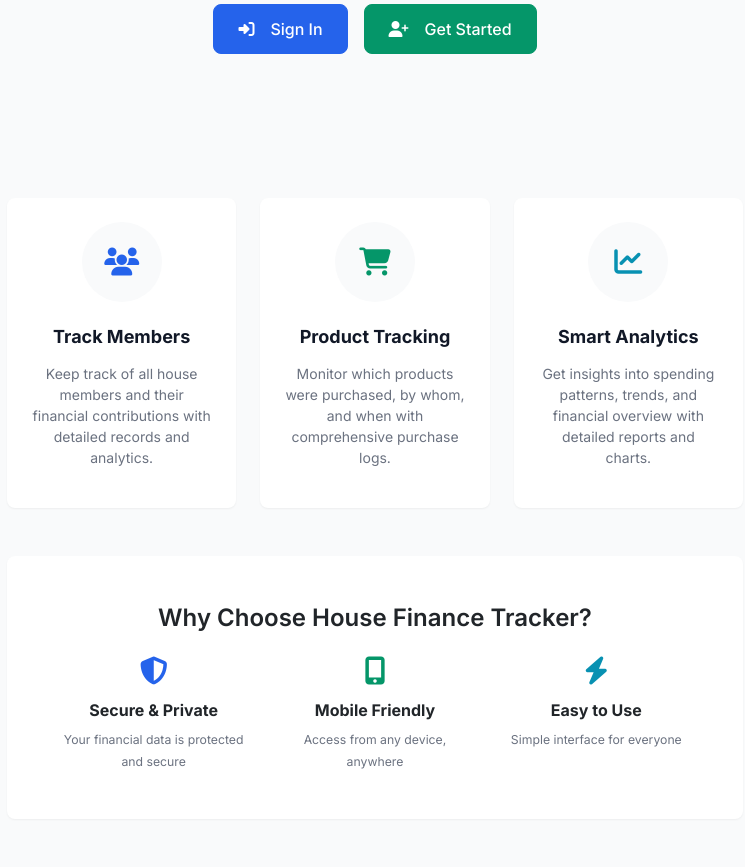
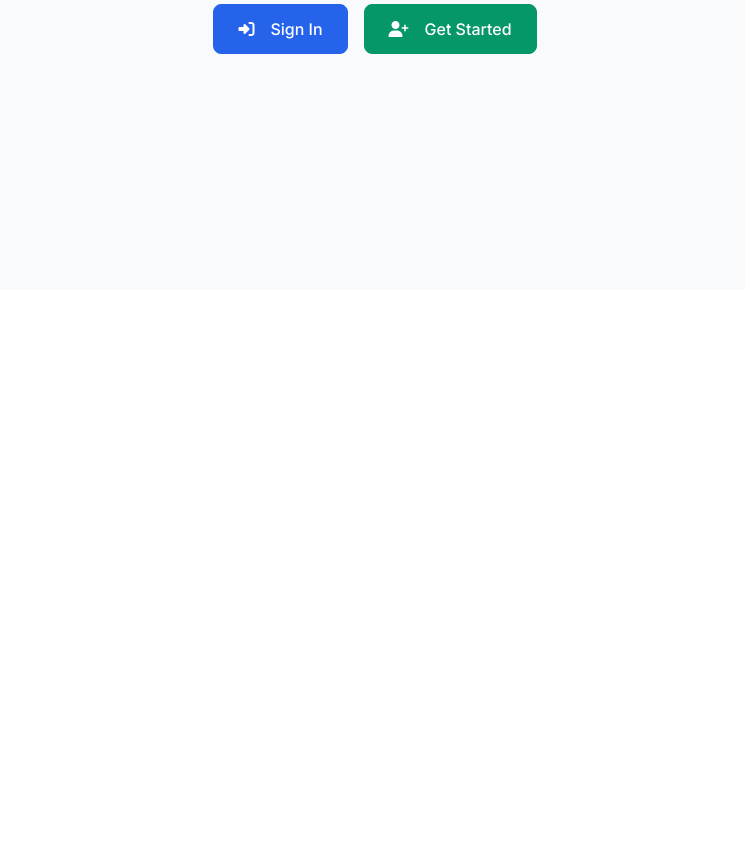
Before and after one commit to IstiaqueAhmd/Home, a FastAPI app: page / in a window 1280 px wide. Shown: the part 510-1377 px from the top of the page, without its empty margins (265-1010 px from the left). After the commit the page ends 564 px from the top, so only its background shows below. Run offline with FastAPI, Linux system fonts and the light colour scheme.

Commit message:
removed extras from landing page

```diff
--- a/templates/dashboard.html
+++ b/templates/dashboard.html
@@ -475,76 +475,6 @@
                     </div>
                 </div>
             </div>
-
-            <!-- Features Section -->
-            <div class="row g-4 mb-5">
-                <div class="col-12 col-md-6 col-lg-4">
-                    <div class="card h-100 text-center border-0">
-                        <div class="card-body p-4">
-                            <div class="bg-light rounded-circle d-inline-flex align-items-center justify-content-center mb-4"
-                                 style="width: 80px; height: 80px;">
-                                <i class="fas fa-users fa-2x text-primary"></i>
-                            </div>
-                            <h5 class="fw-bold mb-3">Track Members</h5>
-                            <p class="text-muted">Keep track of all house members and their financial contributions with detailed records and analytics.</p>
-                        </div>
-                    </div>
-                </div>
-
-                <div class="col-12 col-md-6 col-lg-4">
-                    <div class="card h-100 text-center border-0">
-                        <div class="card-body p-4">
-                            <div class="bg-light rounded-circle d-inline-flex align-items-center justify-content-center mb-4"
-                                 style="width: 80px; height: 80px;">
-                                <i class="fas fa-shopping-cart fa-2x text-success"></i>
-                            </div>
-                            <h5 class="fw-bold mb-3">Product Tracking</h5>
-                            <p class="text-muted">Monitor which products were purchased, by whom, and when with comprehensive purchase logs.</p>
-                        </div>
-                    </div>
-                </div>
-
-                <div class="col-12 col-md-6 col-lg-4 mx-md-auto">
-                    <div class="card h-100 text-center border-0">
-                        <div class="card-body p-4">
-                            <div class="bg-light rounded-circle d-inline-flex align-items-center justify-content-center mb-4"
-                                 style="width: 80px; height: 80px;">
-                                <i class="fas fa-chart-line fa-2x text-info"></i>
-                            </div>
-                            <h5 class="fw-bold mb-3">Smart Analytics</h5>
-                            <p class="text-muted">Get insights into spending patterns, trends, and financial overview with detailed reports and charts.</p>
-                        </div>
-                    </div>
-                </div>
-            </div>
-
-            <!-- Additional Benefits Section -->
-            <div class="row">
-                <div class="col-12">
-                    <div class="card border-0 shadow-sm bg-white">
-                        <div class="card-body p-4 p-lg-5 text-center">
-                            <h3 class="mb-4 text-dark">Why Choose House Finance Tracker?</h3>
-                            <div class="row g-4">
-                                <div class="col-12 col-md-4">
-                                    <i class="fas fa-shield-alt fa-2x mb-3 text-primary"></i>
-                                    <h6 class="fw-bold text-dark">Secure & Private</h6>
-                                    <small class="text-muted">Your financial data is protected and secure</small>
-                                </div>
-                                <div class="col-12 col-md-4">
-                                    <i class="fas fa-mobile-alt fa-2x mb-3 text-success"></i>
-                                    <h6 class="fw-bold text-dark">Mobile Friendly</h6>
-                                    <small class="text-muted">Access from any device, anywhere</small>
-                                </div>
-                                <div class="col-12 col-md-4">
-                                    <i class="fas fa-bolt fa-2x mb-3 text-info"></i>
-                                    <h6 class="fw-bold text-dark">Easy to Use</h6>
-                                    <small class="text-muted">Simple interface for everyone</small>
-                                </div>
-                            </div>
-                        </div>
-                    </div>
-                </div>
-            </div>
         </div>
     </div>
 </div>
```
